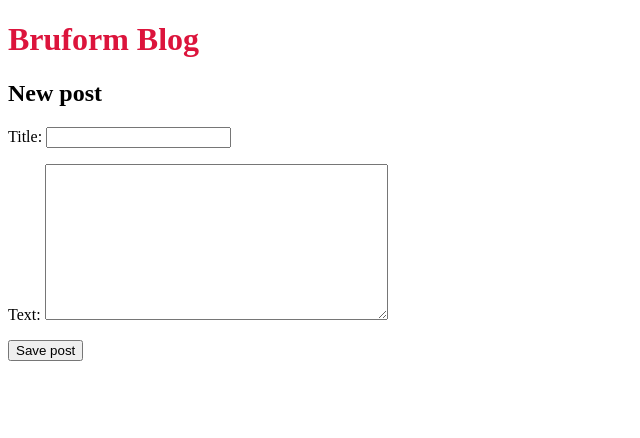
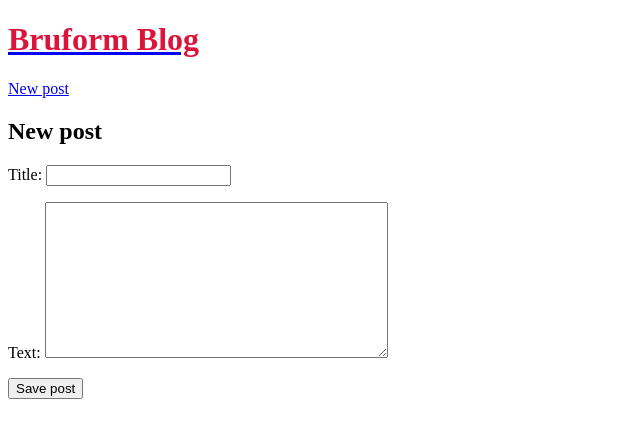
Before and after one commit to Team-Panoptes/bruform_django, a Django app: page /post/new/ in a window 1280 px wide. Shown: the top 438 px of the page, without its empty margins (0-640 px from the left). Run offline with Django 4.2, Linux system fonts and the light colour scheme.

Commit message:
Day 4 part 5 - Added FontAwesome

```diff
--- a/django_project/mysite/blog/templates/blog/base.html
+++ b/django_project/mysite/blog/templates/blog/base.html
@@ -7,10 +7,14 @@
     <meta name="viewport" content="width=device-width, initial-scale=1.0">
     <title>First Django project!</title>
     <link rel="stylesheet" href="{% static 'blog/css/blog.css' %}">
+    <link href="{% static 'fontawesomefree/css/fontawesome.css' %}" rel="stylesheet" type="text/css">
+    <link href="{% static 'fontawesomefree/css/brands.css' %}" rel="stylesheet" type="text/css">
+    <link href="{% static 'fontawesomefree/css/solid.css' %}" rel="stylesheet" type="text/css">
 </head>
 <body>
     <header>
-        <h1>Bruform Blog</h1>
+        <a href="/"><h1>Bruform Blog</h1></a>
+        <a href="{% url 'post_new' %}"><i class="fa-solid fa-pen-to-square"></i> New post</a>
     </header>
 
     <div>
--- a/django_project/mysite/mysite/settings.py
+++ b/django_project/mysite/mysite/settings.py
@@ -41,6 +41,7 @@
     'django.contrib.messages',
     'django.contrib.staticfiles',
     'debug_toolbar',
+    'fontawesomefree',
     'blog.apps.BlogConfig',
 ]
 
```
